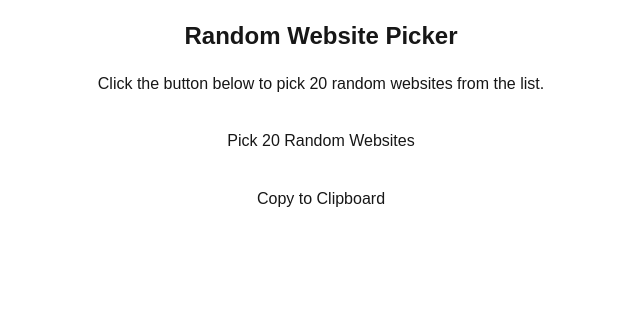
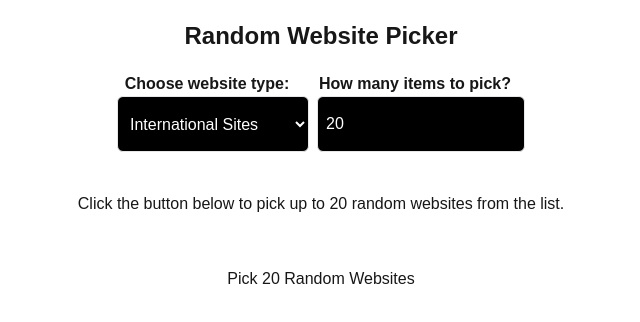
Before and after one commit to JayLagang/randomizer, a Next.js app: page / in a window 1280 px wide. Shown: the top 322 px of the page, without its empty margins (319-959 px from the left). Built offline with nearby package versions, Linux system fonts and the light colour scheme.

Commit message:
Add local sites option and enhance RandomWebsitePicker functionality

```diff
--- a/package.json
+++ b/package.json
@@ -12,7 +12,8 @@
     "next": "15.1.3",
     "react": "^19.0.0",
     "react-dom": "^19.0.0",
-    "react-hot-toast": "^2.4.1"
+    "react-hot-toast": "^2.4.1",
+    "react-icons": "^5.4.0"
   },
   "devDependencies": {
     "@eslint/eslintrc": "^3",
--- a/src/components/RandomWebsitePicker.js
+++ b/src/components/RandomWebsitePicker.js
@@ -1,17 +1,32 @@
-'use client'
+'use client';
 
 import { useState } from 'react';
-import { sites } from '@/data/sites';
-import Image from 'next/image';
+import { sites, localSites } from '@/data/sites';
 import { Toaster, toast } from 'react-hot-toast';
+import { GoArrowDown } from "react-icons/go";
 
 export default function RandomWebsitePicker() {
-  const websites = sites;
+  const [sourceType, setSourceType] = useState('sites'); // Track selected source
   const [randomWebsites, setRandomWebsites] = useState([]);
+  const [itemCount, setItemCount] = useState(20); // Track the number of items to pick
 
   const pickRandomWebsites = () => {
+    const websites = sourceType === 'localSites' ? localSites : sites; // Choose based on sourceType
+    const count = Math.min(itemCount, 50); // Ensure the count doesn't exceed 50
     const shuffled = [...websites].sort(() => 0.5 - Math.random());
-    setRandomWebsites(shuffled.slice(0, 20));
+    setRandomWebsites(shuffled.slice(0, count));
+  };
+
+  const onTypeSelect = (e) => {
+    setSourceType(e.target.value);
+    setRandomWebsites([]);
+  };
+
+  const onItemCountChange = (e) => {
+    const value = parseInt(e.target.value, 10);
+    if (!isNaN(value)) {
+      setItemCount(Math.max(1, Math.min(value, 50))); // Clamp value between 1 and 50
+    }
   };
 
   const copyToClipboard = () => {
@@ -26,21 +41,67 @@ export default function RandomWebsitePicker() {
   };
 
   return (
-    <div style={{ padding: "20px", textAlign: "center" }}>
+    <div style={{ padding: '20px', textAlign: 'center' }}>
       {/* Toaster for notifications */}
-      <Toaster position=" bottom-right" />
+      <Toaster position="bottom-right" />
 
-      <div className='flex justify-center'>
-        <h1 className='text-2xl font-semibold'>Random Website Picker</h1>
+      <div className="flex justify-center">
+        <h1 className="text-2xl font-semibold">Random Website Picker</h1>
       </div>
-      {randomWebsites.length === 0 && (
+      <div className='flex justify-center space-x-2'>
+        <div className="my-5 flex flex-col w-48">
+          <label className="mr-3 font-bold">Choose website type:</label>
+          <select
+            value={sourceType}
+            onChange={onTypeSelect}
+            className="border p-2 rounded-md bg-black text-white h-14"
+          >
+            <option value="sites">International Sites</option>
+            <option value="localSites">PH Local Sites</option>
+          </select>
+        </div>
+        <div className="my-5 flex flex-col w-52">
+          <label className="mr-3 font-bold">How many items to pick?</label>
+          <input
+            type="number"
+            value={itemCount}
+            onChange={onItemCountChange}
+            className="border p-2 rounded-md bg-black text-white h-14 appearance-none"
+            min="1"
+            max="50"
+          />
+        </div>
+      </div>
+      <div className="mx-auto justify-center space-y-2">
+        {randomWebsites.length === 0 && (
+          <div>
+            <p className="mt-5">Click the button below to pick up to {itemCount} random websites from the list.</p>
+            <GoArrowDown className='text-white mx-auto text-3xl font-extrabold'/>
+          </div>
+        )}
         <div>
-          <p className='my-5'>Click the button below to pick 20 random websites from the list.</p>
+          <button
+            onClick={pickRandomWebsites}
+            className="border p-3 rounded-md border-white"
+          >
+            Pick {itemCount} Random Websites
+          </button>
         </div>
-      )}
+        {randomWebsites.length > 0 && (
+        <div>
+          <button
+            onClick={copyToClipboard}
+            className="border p-3 rounded-md border-white"
+          >
+            Copy to Clipboard
+          </button>
+        </div>
+        )}
+      </div>
+
       {randomWebsites.length > 0 && (
-        <div style={{ marginTop: "20px" }}>
-          <h2 className='font-bold my-5'>SELECTED WEBSITES</h2>
+        <div style={{ marginTop: '20px' }}>
+          <h2 className="font-bold my-5">SELECTED {sourceType === 'localSites' && "PH"} WEBSITES</h2>
           <ul>
             {randomWebsites.map((website, index) => (
               <li key={index}>
@@ -53,24 +114,7 @@ export default function RandomWebsitePicker() {
         </div>
       )}
 
-      <div className='mx-auto justify-center mt-5 space-y-2'>
-        <div>
-          <button
-            onClick={pickRandomWebsites}
-            className='border p-3 rounded-md border-white'
-          >
-            Pick 20 Random Websites
-          </button>
-        </div>
-        <div>
-          <button
-            onClick={copyToClipboard}
-            className=' border p-3 rounded-md border-white '
-          >
-            Copy to Clipboard
-          </button>
-        </div>
-      </div>
+
     </div>
   );
 }
--- a/src/data/sites.js
+++ b/src/data/sites.js
@@ -99,3 +99,105 @@ export const sites = [
     "https://t-mobile.com",
     "https://abcnew.com"
 ];
+
+export const localSites = [
+    "https://yelp.com",
+    "https://gatsby.ph",
+    "https://shopee.ph",
+    "https://lazada.com.ph",
+    "https://watsons.com.ph",
+    "https://iprice.ph",
+    "https://carousell.ph",
+    "https://youtube.com",
+    "https://gmanetwork.com",
+    "https://lbcexpress.com",
+    "https://jtexpress.ph",
+    "https://bpi.com.ph",
+    "https://bdo.com.ph",
+    "https://gcash.com",
+    "https://metrobank.com.ph",
+    "https://pagibigfund.gov.ph",
+    "https://panlasangpinoy.com",
+    "https://foodpanda.ph",
+    "https://jollibee.com.ph",
+    "https://kawalingpinoy.com",
+    "https://nowserving.ph",
+    "https://pba.ph",
+    "https://brainly.ph",
+    "https://asianpinay.com",
+    "https://airasia.com",
+    "https://cebupacificair.com",
+    "https://tripadvisor.com.ph",
+    "https://tl.wikipedia.org",
+    "https://dost.gov.ph",
+    "https://philnews.ph",
+    "https://inquirer.net",
+    "https://philstar.com",
+    "https://rappler.com",
+    "https://abs-cbn.com",
+    "https://mb.com.ph",
+    "https://gmanetwork.com/news",
+    "https://sunstar.com.ph",
+    "https://cnnphilippines.com",
+    "https://manilatimes.net",
+    "https://bworldonline.com",
+    "https://spot.ph",
+    "https://cosmo.ph",
+    "https://pep.ph",
+    "https://esquiremag.ph",
+    "https://reportr.world",
+    "https://smart.com.ph",
+    "https://globe.com.ph",
+    "https://pldt.com",
+    "https://convergeict.com",
+    "https://sky.com.ph",
+    "https://meralco.com.ph",
+    "https://nlex.com.ph",
+    "https://slex.com.ph",
+    "https://philhealth.gov.ph",
+    "https://comelec.gov.ph",
+    "https://sss.gov.ph",
+    "https://nbi.gov.ph",
+    "https://lto.gov.ph",
+    "https://customs.gov.ph",
+    "https://dfa.gov.ph",
+    "https://gsis.gov.ph",
+    "https://pagasa.dost.gov.ph",
+    "https://dswd.gov.ph",
+    "https://pagibigfundservices.com",
+    "https://gov.ph",
+    "https://gabay.ph",
+    "https://kumu.ph",
+    "https://angkas.com",
+    "https://joyride.com.ph",
+    "https://grab.com/ph",
+    "https://traveloka.com",
+    "https://agoda.com",
+    "https://booking.com",
+    "https://smcinema.com",
+    "https://tickettome.net",
+    "https://ayalamalls.com",
+    "https://megaworld-lifestylemalls.com",
+    "https://therailwayshop.ph",
+    "https://zilingo.com/ph",
+    "https://zalora.com.ph",
+    "https://nike.com/ph",
+    "https://adidas.com.ph",
+    "https://uniqlo.com/ph",
+    "https://penshoppe.com",
+    "https://bench.com.ph",
+    "https://fullybookedonline.com",
+    "https://nationalbookstore.com",
+    "https://robinsons.com.ph",
+    "https://sm.com.ph",
+    "https://ayalaland.com.ph",
+    "https://megaworldcorp.com",
+    "https://bellecorp.com",
+    "https://clark.com.ph",
+    "https://subictel.com",
+    "https://bataan.gov.ph",
+    "https://cebu.gov.ph",
+    "https://iloilo.gov.ph",
+    "https://manila.gov.ph",
+    "https://quezoncity.gov.ph"
+];
```
Also changed, not shown: 1 other file (tests, documents, lock files or other folders).
